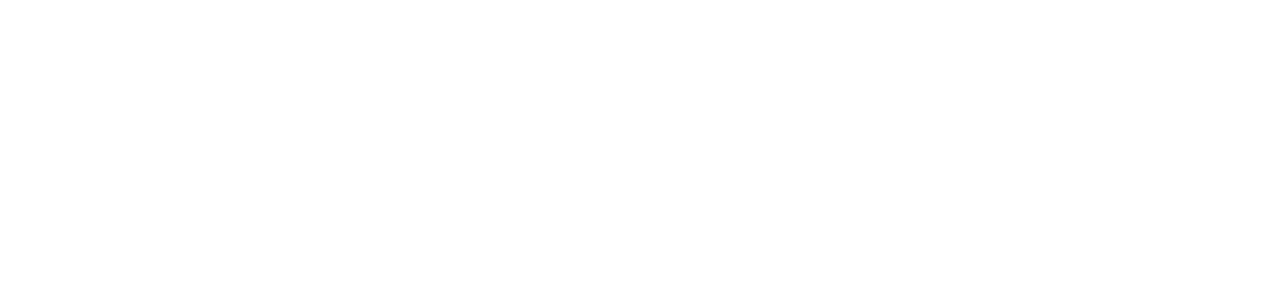
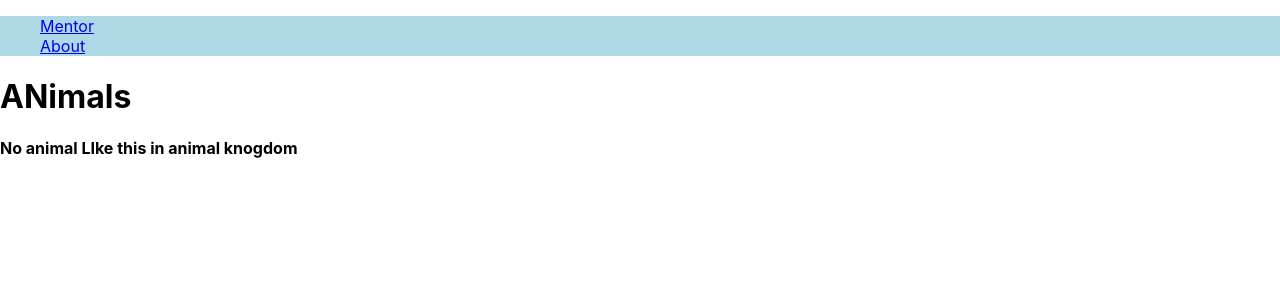
Before and after one commit to thakurutkarsh22/newton-react-fsd-july-2023, a React (Create React App) app: page /animal in a window 1280 px wide. Before the commit this address had no page. Shown: the top 300 px of the page. Built offline with nearby package versions, Linux system fonts and the light colour scheme.

Commit message:
Routing Phase 2

```diff
--- a/src/12.ReactRouting/2.RouterApplicatoin/RouterApp.js
+++ b/src/12.ReactRouting/2.RouterApplicatoin/RouterApp.js
@@ -1,6 +1,10 @@
-import { Routes, Route } from "react-router-dom";
+import { Routes, Route, NavLink } from "react-router-dom";
 import HomePage from "./pages/HomePage";
 import MentorPage from "./pages/MentorPage";
+import MenPage from "./pages/Men/MenPage";
+import Hats from "./components/Men/Hats";
+import NotFoundPage from "./pages/NotFoundPage";
+import AnimalPage from "./pages/Animal/AnimalPage";
 
 function RouterApp() {
   return (
@@ -9,14 +13,43 @@ function RouterApp() {
       <MentorPage /> */}
 
       {/* NAV BAR  */}
-      <nav></nav>
+      <nav style={{ background: "lightblue" }}>
+        <ul style={{ listStyleType: "none" }}>
+          <li>
+            <NavLink to="/mentor">Mentor</NavLink>
+          </li>
+
+          <li>
+            <NavLink to="/about">About</NavLink>
+          </li>
+        </ul>
+      </nav>
 
       {/* REAL ROUTING LOGIC */}
 
       {/* Registering of Routes */}
       <Routes>
+        {/* ----------------- 1st Phase Of Learning Route --------------- */}
         <Route path="/" element={<HomePage />}></Route>
         <Route path="/mentor" element={<MentorPage />}></Route>
+        <Route path="/*" element={<NotFoundPage />}></Route>
+
+        {/* ------------------- 2nd Phase of Route  -> Use IT whenever NEEDED -------------------- */}
+        {/* At a perticular PAth I can give some Extra Information like |||  http://localhost:3000/animal/?q=dog&key=value
+
+            q=dog&key=value are THE EXTRA INFORMATION (it is nothing but Key Value Pair)
+
+            OfCource at /animal ROUTE we are showing AnimalPage Ofcourse we can get the EXTRA INFROMATION in the
+            AnimalPage Component Also /=
+
+         */}
+        <Route path="/animal" element={<AnimalPage />}></Route>
+
+        {/* --------------------- 3nd Phase of Route ----------------------------------- */}
+
+        <Route path="/men" element={<MenPage />}>
+          {/* <Route path="/hats" element={<Hats />}></Route> */}
+        </Route>
       </Routes>
     </>
   );
--- /dev/null
+++ b/src/12.ReactRouting/2.RouterApplicatoin/components/Men/Hats.js
@@ -0,0 +1,9 @@
+function Hats() {
+  return (
+    <>
+      <h1>Hats</h1>
+    </>
+  );
+}
+
+export default Hats;
--- /dev/null
+++ b/src/12.ReactRouting/2.RouterApplicatoin/pages/Animal/AnimalPage.js
@@ -0,0 +1,29 @@
+import { useSearchParams } from "react-router-dom";
+
+function AnimalPage() {
+  //   console.log(window.location.search, " getiing serach non conventional way"); // we should never do this.
+  let [searchParams, setSearchParams] = useSearchParams();
+
+  const typeOfAnimal = searchParams.get("q");
+
+  function showUI(type) {
+    switch (type) {
+      case "dog":
+        return <h4>DOGS</h4>;
+      case "cat":
+        return <h4>Cats</h4>;
+      default:
+        return <h4>No animal LIke this in animal knogdom</h4>;
+    }
+  }
+
+  return (
+    <>
+      <h1>ANimals</h1>
+
+      {showUI(typeOfAnimal)}
+    </>
+  );
+}
+
+export default AnimalPage;
--- /dev/null
+++ b/src/12.ReactRouting/2.RouterApplicatoin/pages/Men/MenPage.js
@@ -0,0 +1,12 @@
+import { Outlet } from "react-router-dom";
+
+function MenPage() {
+  return (
+    <>
+      <h1>Men Page</h1>
+      <Outlet></Outlet>
+    </>
+  );
+}
+
+export default MenPage;
--- /dev/null
+++ b/src/12.ReactRouting/2.RouterApplicatoin/pages/NotFoundPage.js
@@ -0,0 +1,37 @@
+import { useState } from "react";
+import { useNavigate } from "react-router-dom";
+
+function NotFoundPage() {
+  const navigate = useNavigate();
+
+  return (
+    <div
+      style={{
+        display: "flex",
+        flexDirection: "column",
+        width: "100%",
+        alignItems: "center",
+        gap: "10px",
+      }}
+    >
+      <h1>Page not Found</h1>
+      <div>
+        <button
+          style={{
+            width: "100px",
+            height: "40px",
+            borderRadius: "8px",
+            background: "blue",
+          }}
+          onClick={() => {
+            return navigate("/mentor");
+          }}
+        >
+          Go to HomePAge{" "}
+        </button>
+      </div>
+    </div>
+  );
+}
+
+export default NotFoundPage;
--- a/src/index.js
+++ b/src/index.js
@@ -6,7 +6,7 @@ import reportWebVitals from "./reportWebVitals";
 import HelloComponent from "./1.BasicReact/1.HelloComponent/HelloComponent";
 import HelloClassComponent from "./1.BasicReact/1.HelloComponent/HelloClassComponent";
 import RouterApp from "./12.ReactRouting/2.RouterApplicatoin/RouterApp";
-import { BrowserRouter } from "react-router-dom";
+import { BrowserRouter, HashRouter } from "react-router-dom";
 
 // document keyword is my REAL DOM
 const root = ReactDOM.createRoot(document.getElementById("root"));
```
Also changed, not shown: src/12.ReactRouting/1.BehindTheScenes.js (+10 -1 lines), src/12.ReactRouting/2.RouterApplicatoin/RouterApp.module.css (added).
